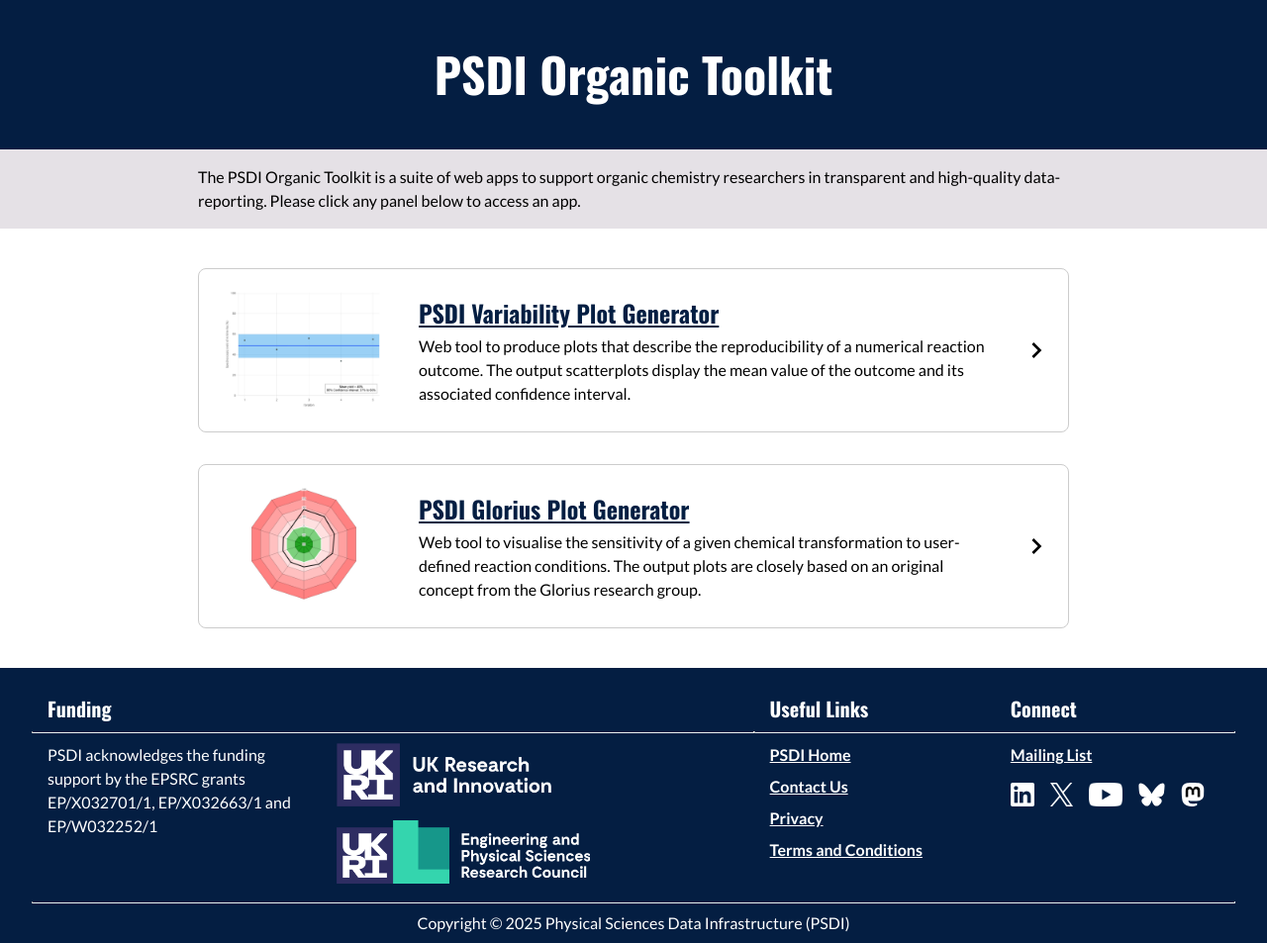
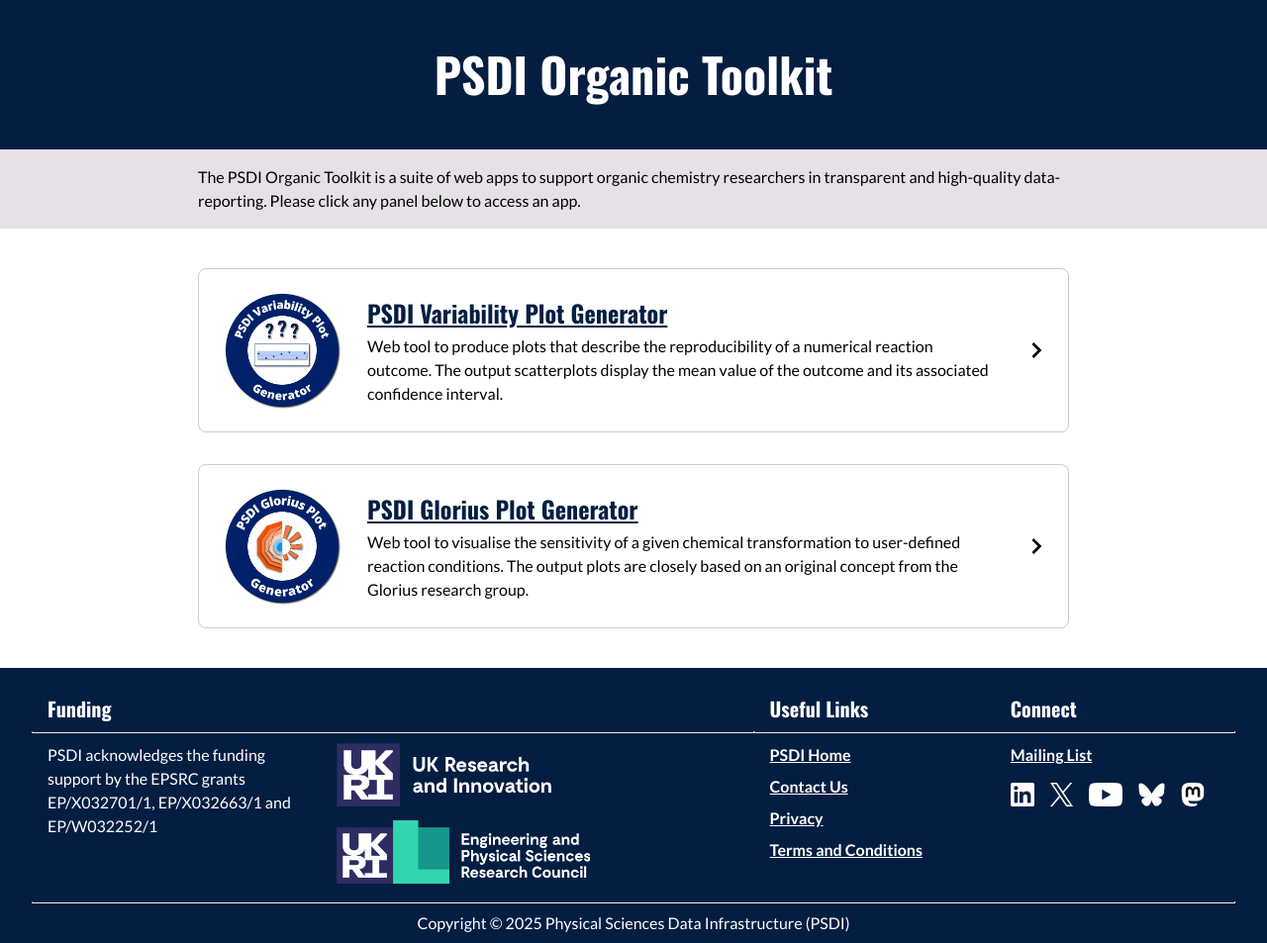
Before and after one commit to PSDI-UK/psdi-organic-toolkit, a Flask app: page / in a window 1280 px wide. Shown: the part 217-1170 px from the top of the page at 99% size. Run offline with Flask 3, Linux system fonts and the light colour scheme.

Commit message:
Use new images for tools

```diff
--- a/psdi_organic_toolkit/static/css/index.css
+++ b/psdi_organic_toolkit/static/css/index.css
@@ -43,7 +43,8 @@
 
 .tool-image-container {
   height         : 7.5rem;
-  width          : 11.25rem;
+  width          : 7.5rem;
+  margin-left    : 0.5rem;
   display        : flex;
   flex-direction : column;
   justify-content: center;
--- a/psdi_organic_toolkit/templates/index.html
+++ b/psdi_organic_toolkit/templates/index.html
@@ -25,8 +25,8 @@
 
 <a href="https://psdi-uk.github.io/psdi-variability-plot/" class="tool-container">
   <div class="tool-image-container">
-    <img src="{{url_for('static', filename='img/t1-variability-plot-simple.png')}}"
-      alt="Example image of a generated variability plot" class="tool-image">
+    <img src="{{url_for('static', filename='img/OT_T1.png')}}" alt="Example image of a generated variability plot"
+      class="tool-image">
   </div>
   <div class="tool-title-and-description">
     <h2 class="tool-title">PSDI Variability Plot Generator</h2>
@@ -39,8 +39,8 @@
 </a>
 <a href="https://psdi-uk.github.io/psdi-glorius-plot/" class="tool-container">
   <div class="tool-image-container">
-    <img src="{{url_for('static', filename='img/t2-glorius-plot-simple.png')}}"
-      alt="Example image of a generated Glorius plot" class="tool-image">
+    <img src="{{url_for('static', filename='img/OT_T2.png')}}" alt="Example image of a generated Glorius plot"
+      class="tool-image">
   </div>
   <div class="tool-title-and-description">
     <h2 class="tool-title">PSDI Glorius Plot Generator</h2>
```
Also changed, not shown: psdi_organic_toolkit/static/img/OT_T1.png (added), psdi_organic_toolkit/static/img/OT_T2.png (added), psdi_organic_toolkit/static/img/t1-variability-plot-simple.png (deleted), psdi_organic_toolkit/static/img/t2-glorius-plot-simple.png (deleted).
